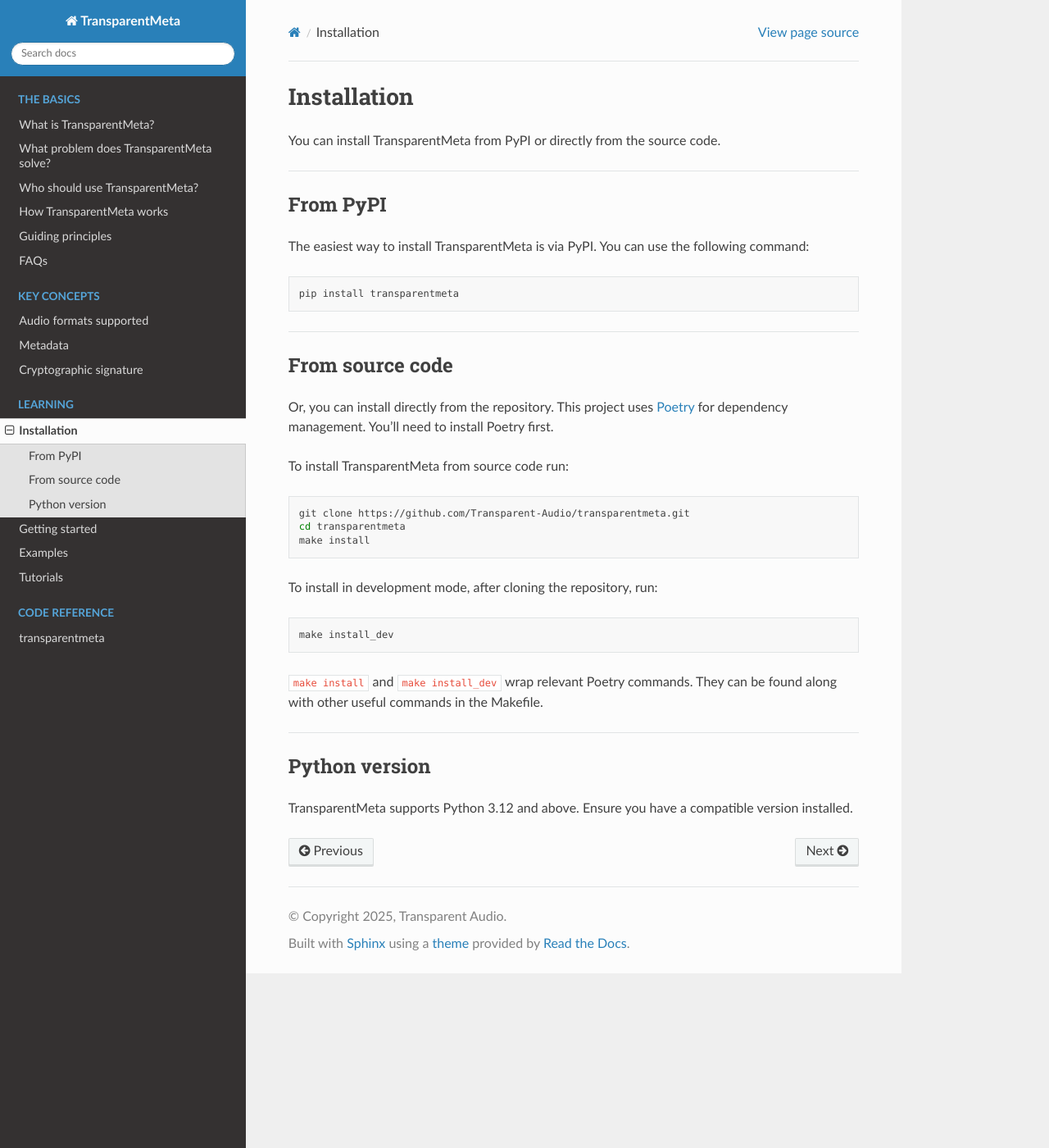
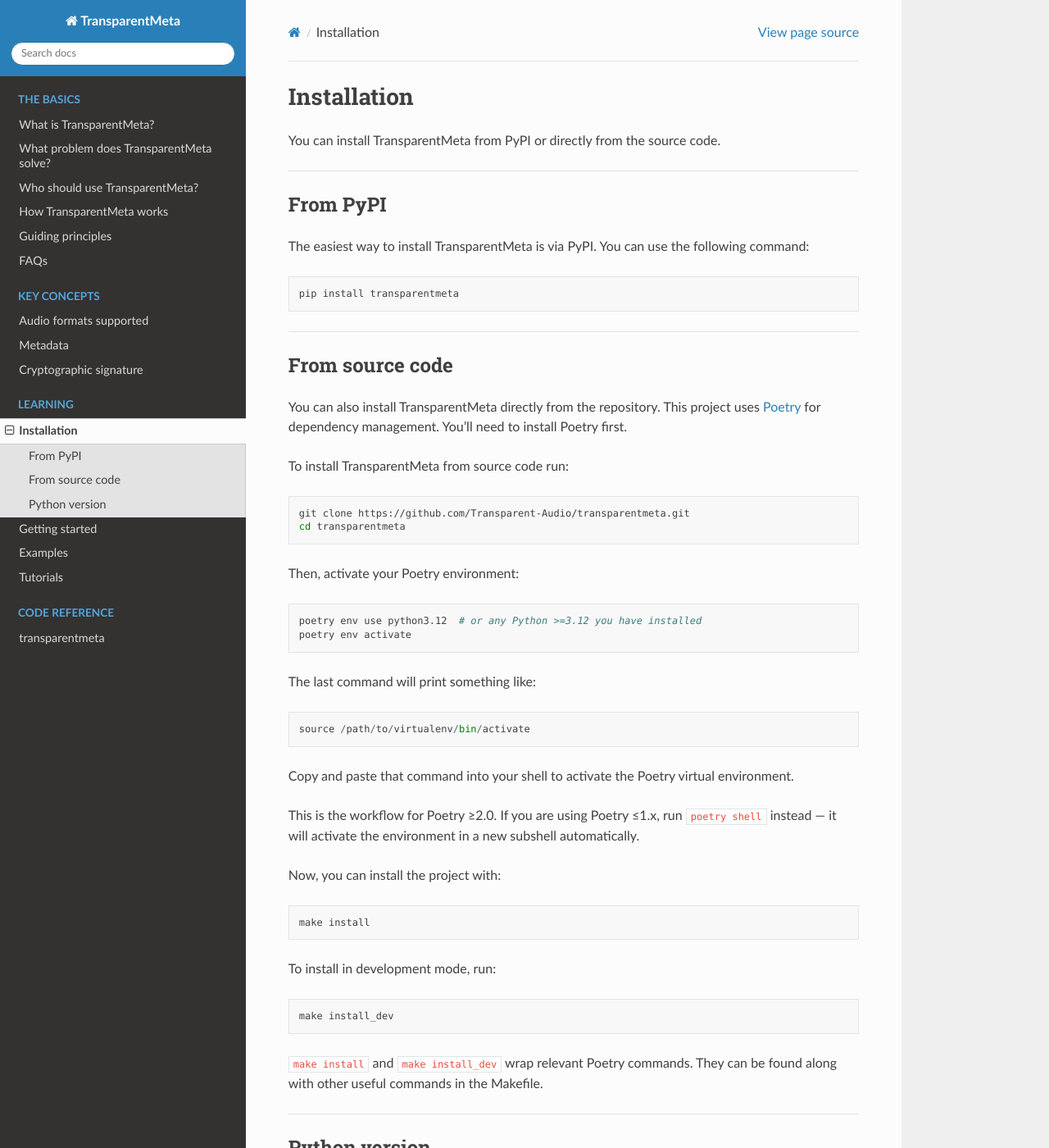
Before and after one commit to Transparent-Audio/transparentmeta, a Sphinx documentation site: the page built from docs/learning/installation.md, in a window 1280 px wide and 1400 px high. Shown: the whole window at 82% size. Built offline with Sphinx 7.4.7 and the Read the Docs theme 3.1.0, drawn with Linux system fonts in a browser that asks for light colours.

Commit message:
docs: improve install instructions from source code in docs and readme

````diff
--- a/docs/learning/installation.md
+++ b/docs/learning/installation.md
@@ -14,18 +14,39 @@
 ---
 
 ## From source code
-Or, you can install directly from the repository. This project uses
-[Poetry](https://python-poetry.org/) for dependency management. You’ll need to
-install Poetry first.
+You can also install TransparentMeta directly from the repository. This
+project uses [Poetry](https://python-poetry.org/) for dependency management.
+You’ll need to install Poetry first.
 
 To install TransparentMeta from source code run:
 ```bash
 git clone https://github.com/Transparent-Audio/transparentmeta.git
 cd transparentmeta
+```
+
+Then, activate your Poetry environment:
+```bash
+poetry env use python3.12  # or any Python >=3.12 you have installed
+poetry env activate
+```
+
+The last command will print something like:
+```
+source /path/to/virtualenv/bin/activate
+```
+Copy and paste that command into your shell to activate the Poetry virtual environment.
+
+This is the workflow for Poetry ≥2.0. If you are using Poetry ≤1.x, run
+`poetry shell` instead — it will activate the
+environment in a new subshell automatically.
+
+
+Now, you can install the project with:
+```bash
 make install
 ```
 
-To install in development mode, after cloning the repository, run:
+To install in development mode, run:
 ```bash
 make install_dev
 ```
````
Also changed, not shown: README.md (+25 -4 lines).
